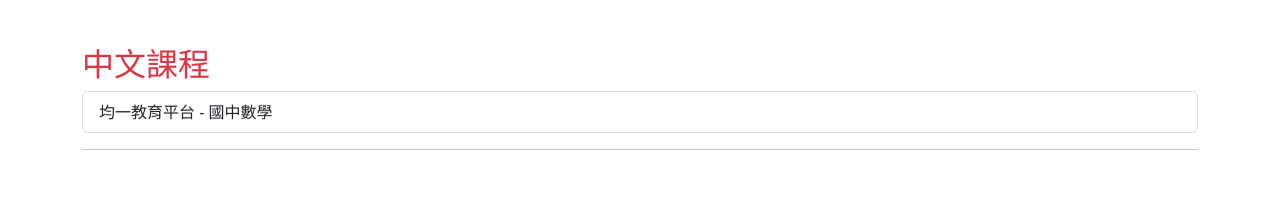
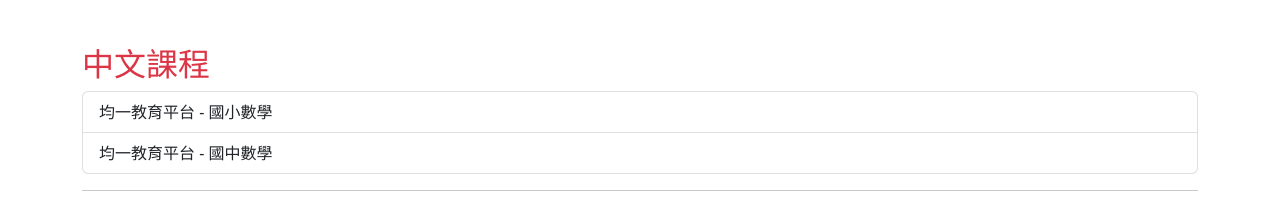
Before and after one commit to pyonetw/pyonetw.github.io, a plain HTML site: page math/index.html in a window 1280 px wide. Shown: the part 717-930 px from the top of the page. Drawn offline with Linux system fonts and the light colour scheme.

Commit message:
Add a link

```diff
--- a/math/index.html
+++ b/math/index.html
@@ -56,6 +56,9 @@
 
 		<h2 class="mt-5 text-danger">中文課程</h2>
 		<div class="list-group">
+			<a class="list-group-item" target="_blank" rel="noopener noreferrer" href="https://www.junyiacademy.org/course-compare/math-elem">
+                均一教育平台 - 國小數學
+            </a>
 			<a class="list-group-item" target="_blank" rel="noopener noreferrer" href="https://www.junyiacademy.org/course-compare/math-juni">
                 均一教育平台 - 國中數學
             </a>
```
